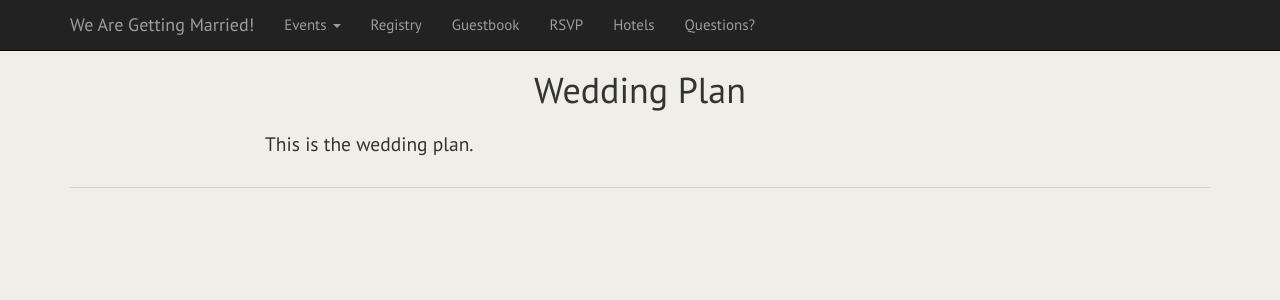
After one commit to jsayles/wedding, a Django app: page /plan/ in a window 1280 px wide. The commit adds this page. Shown: the top 300 px of the page. Run offline with Django 3.2, Linux system fonts and the light colour scheme; some libraries are stand-ins or nearby versions.

Commit message:
new wedding plan page

```diff
--- a/wedding/templates/base.html
+++ b/wedding/templates/base.html
@@ -90,7 +90,7 @@
 			<div id="content">
 				<h1>{% block title %}{% endblock %}</h1>
 				<!--<img style="" src="{% static 'img/line-divider.png' %}">-->
-				<img style="" src="{% static 'img/cityscape2.png' %}">
+				{% block cityscape %}<img id="cityscape" style="" src="{% static 'img/cityscape2.png' %}">{% endblock %}
 
 				{% if messages %}
 				<div class="messages">
--- /dev/null
+++ b/wedding/templates/wedding_plan.html
@@ -0,0 +1,15 @@
+{% extends "base.html" %}
+{% load staticfiles %}
+
+{% block title %}Wedding Plan{% endblock %}
+{% block cityscape %}<!-- No Cityscape -->{% endblock %}
+
+{% block content %}
+<div class="row">
+	<div class="col-sm-8 col-sm-offset-2">
+		<p class="text-left">
+			This is the wedding plan.
+		</p>
+	</div>
+</div>
+{% endblock %}
--- a/wedding/urls.py
+++ b/wedding/urls.py
@@ -21,6 +21,7 @@ urlpatterns = patterns('',
 	url(r'^rsvp/', 'wedding.views.rsvp', name='rsvp'),
 	url(r'^save/', 'wedding.views.rsvp_save', name='rsvp_save'),
 	url(r'^email/', 'wedding.views.view_invite_email', name='email'),
+	url(r'^plan/', 'wedding.views.wedding_plan', name='plan'),
 	url(r'^register_open/(?P<code>[0-9a-z]+)/', 'wedding.views.register_open', name='register_open'),
 
 	url(r'^admin/', include(admin.site.urls)),
--- a/wedding/views.py
+++ b/wedding/views.py
@@ -255,6 +255,9 @@ def rsvp(request, code=None):
 
 	return render_to_response('rsvp.html', {'invitation':invitation}, RequestContext(request))
 
+def wedding_plan(request):
+	return render_to_response('wedding_plan.html', {}, RequestContext(request))
+
 def register_open(request, code):
 	try:
 		invitation = Invitation.objects.by_code(code)
```
